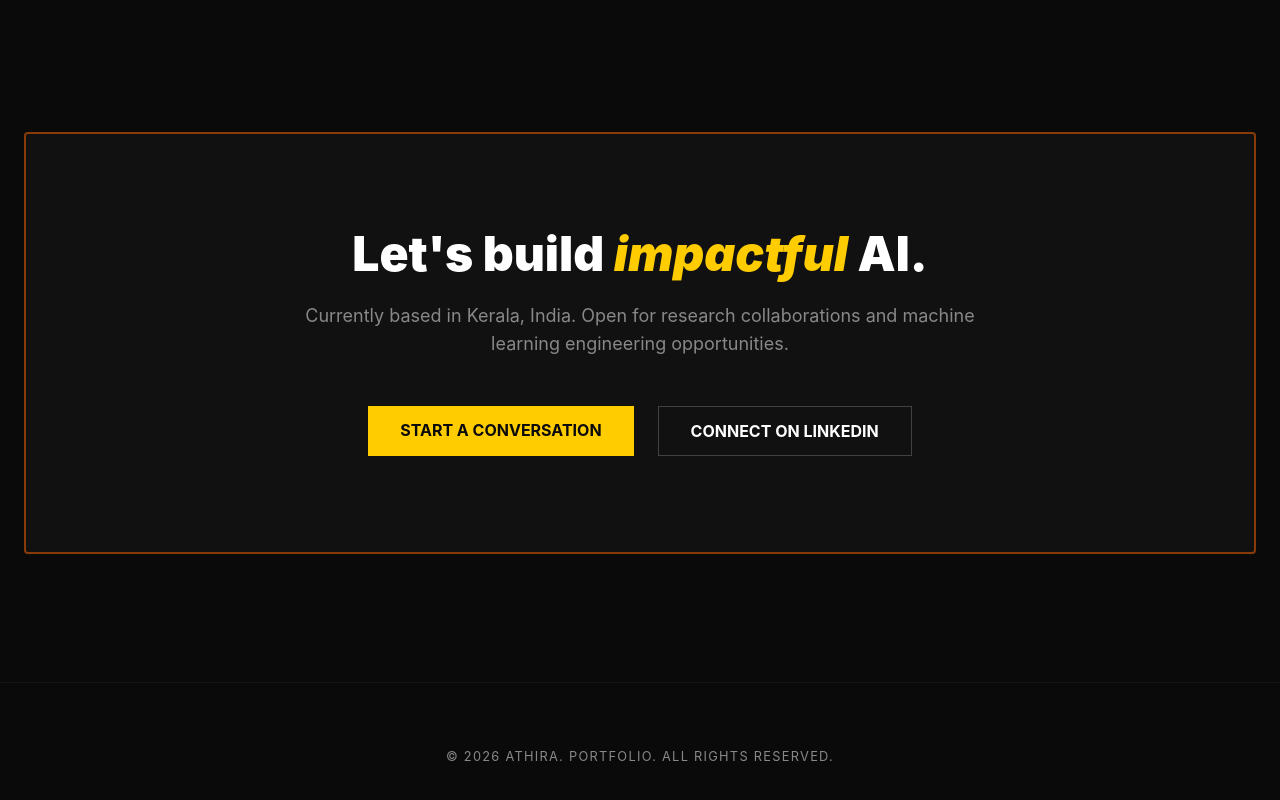
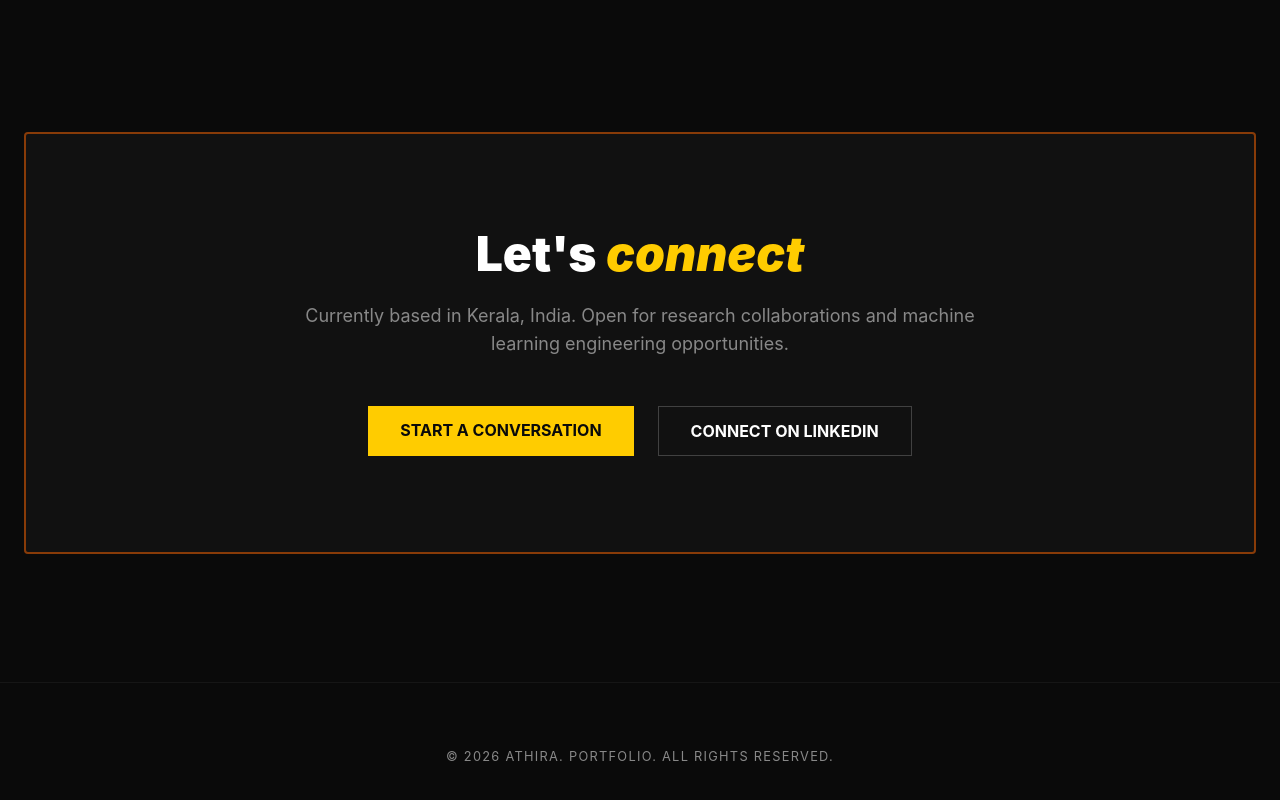
Before and after one commit to athira-anil2327/athira-portfolio, a SvelteKit app: page / in a window 1280 px wide. Shown: the part 3825-4625 px from the top of the page. Built offline with nearby package versions, Linux system fonts and the light colour scheme.

Commit message:
readme corrected

```diff
--- a/src/routes/+page.svelte
+++ b/src/routes/+page.svelte
@@ -215,7 +215,7 @@
 <section id="contact" class="contact pb-32">
   <div class="container">
     <div class="contact-box bg-white/[0.03] border-2 border-orange/50 py-24 px-10 text-center rounded-sm">
-      <h2 class="text-5xl font-black mb-6">Let's build <span class="text-yellow italic">impactful</span> AI.</h2>
+      <h2 class="text-5xl font-black mb-6">Let's <span class="text-yellow italic">connect</span></h2>
       <p class="text-gray max-w-2xl mx-auto mb-12 text-lg">Currently based in {data.location}. Open for research collaborations and machine learning engineering opportunities.</p>
       <div class="contact-links flex flex-wrap justify-center gap-6">
         <a href="mailto:{data.contact.email}" class="btn">Start a Conversation</a>
```
Also changed, not shown: 1 other file (tests, documents, lock files or other folders).
